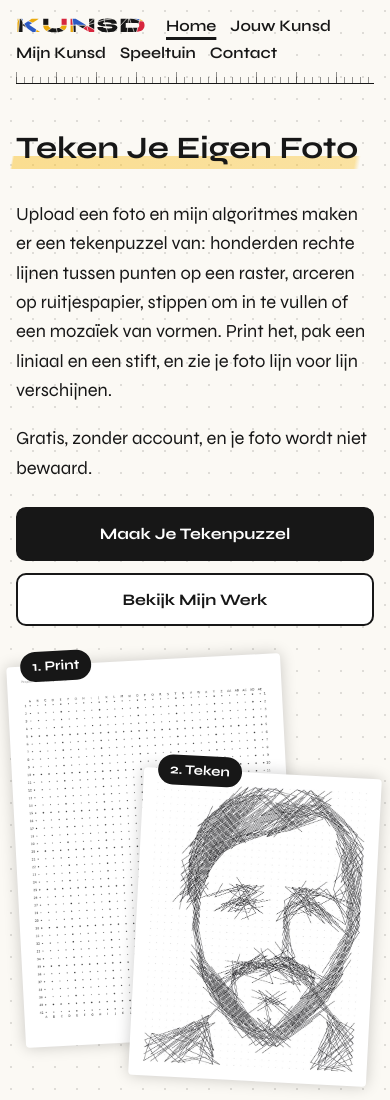
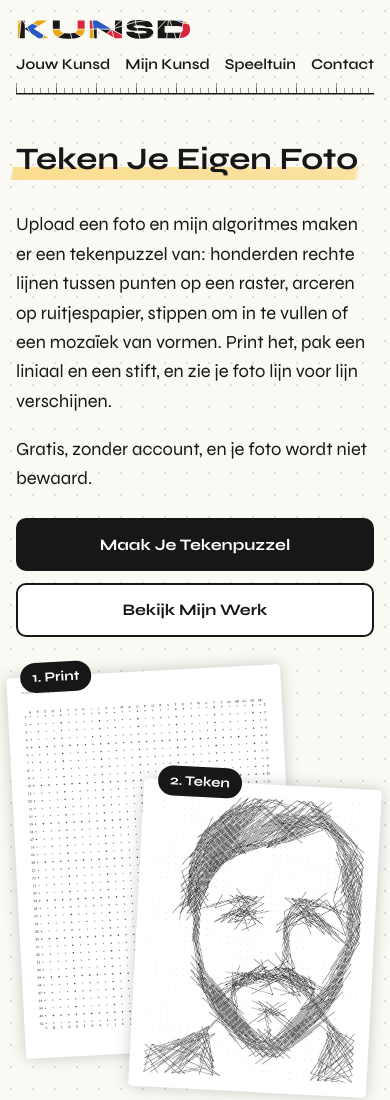
Before and after one commit to Jezzerrr/website_kunsd, a plain HTML site: page index.html in a window 390 px wide. Shown: the top 1100 px of the page. Drawn offline with Linux system fonts and the light colour scheme.

Commit message:
Menu: Home eruit (logo linkt naar home), alles op één lijn, nette indeling op mobiel

```diff
--- a/css/style.css
+++ b/css/style.css
@@ -80,10 +80,14 @@ body {
     font-family: "Syne", sans-serif;
 }
 
+/* Het menu: logo links (linkt naar home), dan de pagina's, rechts de knop.
+   Alles op één lijn, verticaal gecentreerd; menu-items breken nooit over twee regels. */
 nav {
     display: flex;
-    gap: 30px;
+    align-items: center;
+    gap: 32px;
     margin-bottom: 40px;
+    padding-top: 6px;
     padding-bottom: 15px;
     border-bottom: 2px solid var(--line);
 }
@@ -92,6 +96,7 @@ nav a {
     color: var(--ink);
     font-weight: 600;
     text-decoration: none;
+    white-space: nowrap;
 }
 
 nav a:hover {
@@ -102,9 +107,8 @@ nav a:hover {
 
 /* Knop rechts in het menu, naar het maken van je tekenpuzzel (op mobiel verborgen, zie 11) */
 nav .nav-cta {
-    margin-top: -4px;               /* even hoog als de andere menu-items */
     margin-left: auto;
-    padding: 4px 14px;
+    padding: 6px 16px;
     color: white;
     background: var(--ink);
     border-radius: 999px;
@@ -122,9 +126,9 @@ nav .nav-cta:hover {
    Geen draai-effect zoals bij de andere menu-items: met de muis erover veegt er een nieuwe versie overheen. */
 nav .nav-logo {
     display: block;
-    align-self: center;
-    width: 140px;
-    margin-right: 6px;
+    flex-shrink: 0;
+    width: 168px;
+    margin-right: 12px;
     line-height: 0;
 }
 
@@ -149,6 +153,18 @@ nav a[aria-current="page"] {
     text-decoration: underline;
     text-decoration-thickness: 3px;
     text-underline-offset: 6px;
+}
+
+/* Op de homepagina is het logo de "huidige pagina": geen streep onder een plaatje */
+nav .nav-logo[aria-current="page"] {
+    text-decoration: none;
+}
+
+/* Tablet en smal laptopvenster: geen ruimte voor de knop, die staat ook op de pagina's zelf */
+@media (max-width: 960px) {
+    nav .nav-cta {
+        display: none;
+    }
 }
 
 main {
@@ -2311,20 +2327,21 @@ main h1,
         font-size: min(2rem, calc((100vw - 32px) / 11.5));
     }
 
-    /* Menu mag op een smal scherm over twee regels, in plaats van buiten het scherm te vallen */
+    /* Telefoon: bovenaan het logo, daaronder de vier pagina's netjes over de hele breedte verdeeld.
+       Zo blijft alles zichtbaar (geen hamburgermenu nodig bij vier items) en breekt niets af. */
     nav {
-        flex-wrap: wrap;
-        gap: 8px 14px;
-    }
-
-    /* Op een telefoon geen extra knop in het menu: de pagina's zelf hebben hun knoppen al */
-    nav .nav-cta {
-        display: none;
-    }
-
-    /* Het logo op een telefoon iets kleiner, gewoon vooraan tussen de menu-items */
+        display: grid;
+        grid-template-columns: repeat(4, auto);
+        justify-content: space-between;
+        gap: 14px 10px;
+        padding-top: 2px;
+        font-size: min(15px, 4vw);
+    }
+
     nav .nav-logo {
-        width: 130px;
+        grid-column: 1 / -1;
+        width: 176px;
+        margin: 0;
     }
 
     .gallery,
--- a/index.html
+++ b/index.html
@@ -37,8 +37,7 @@
     <header>
         <nav>
             <!-- Het logo: bij elk bezoek een nieuwe versie (js/logo.js); zonder JavaScript het vaste logo -->
-            <a href="/" class="nav-logo" data-kunsd-logo data-track="menu-logo" aria-label="KUNSD, naar de homepagina"><img src="/mijn_kunsd/logo/kunsd-logo-kleur.svg" alt="" width="140" height="18"></a>
-            <a href="/" aria-current="page">Home</a>
+            <a href="/" class="nav-logo" aria-current="page" data-kunsd-logo data-track="menu-logo" aria-label="KUNSD, naar de homepagina"><img src="/mijn_kunsd/logo/kunsd-logo-kleur.svg" alt="" width="140" height="18"></a>
             <a href="/jouw_kunst">Jouw Kunsd</a>
             <a href="/mijn_kunst">Mijn Kunsd</a>
             <a href="/speeltuin">Speeltuin</a>
```
Also changed, not shown: 404.html (+0 -1 lines), bedankt.html (+0 -1 lines), contact.html (+0 -1 lines), jouw_kunst.html (+0 -1 lines), mijn_kunst.html (+0 -1 lines), muziek.html (+0 -1 lines), privacy.html (+0 -1 lines), proeftuin.html (+0 -1 lines), speeltuin.html (+0 -1 lines).
